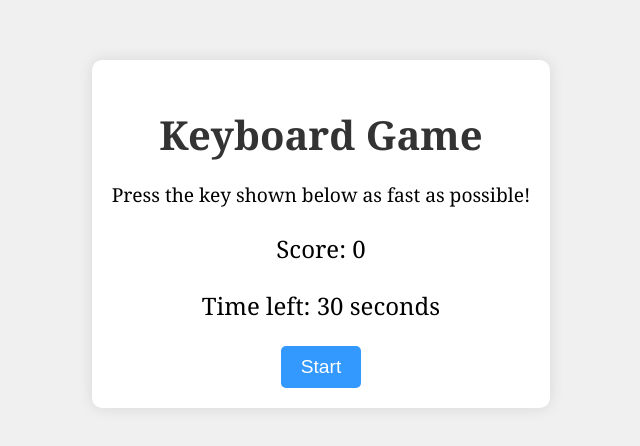
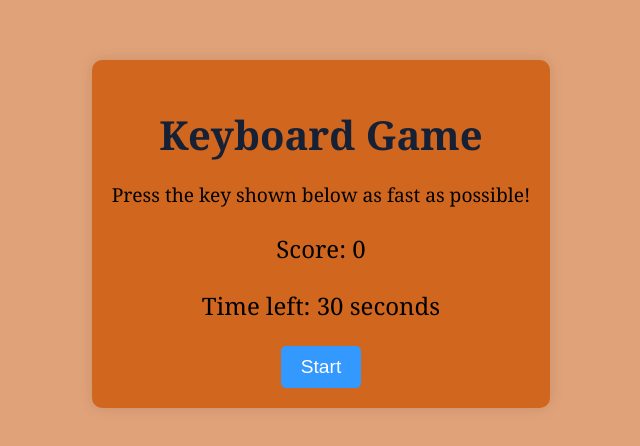
Before and after one commit to shawmn03/Keyboard-Game, a plain HTML site: page index.html in a window 1280 px wide. Shown: the part 166-612 px from the top of the page, without its empty margins (319-959 px from the left). Drawn offline with Linux system fonts and the light colour scheme; a web font is replaced by a local one.

Commit message:
Update styles.css

```diff
--- a/styles.css
+++ b/styles.css
@@ -1,6 +1,6 @@
 body {
     font-family: 'Georgia', serif;
-    background-color: #f0f0f0;
+    background-color: #e0a279;
     display: flex;
     justify-content: center;
     align-items: center;
@@ -10,7 +10,7 @@ body {
 
 .game-container {
     text-align: center;
-    background-color: #fff;
+    background-color: #d1661f;
     padding: 20px;
     border-radius: 10px;
     box-shadow: 0 0 15px rgba(0, 0, 0, 0.1);
@@ -18,7 +18,7 @@ body {
 
 .title {
     font-size: 2.5em;
-    color: #333;
+    color: #172136;
     margin-bottom: 10px;
 }
 
@@ -30,7 +30,7 @@ body {
 .key-display {
     font-size: 3em;
     margin-bottom: 20px;
-    color: #ff6600;
+    color: #0910de;
 }
 
 .scoreboard {
@@ -54,7 +54,7 @@ button:hover {
 
 .game-over {
     font-size: 1.5em;
-    color: #ff3300;
+    color: #06358c;
     display: none;
     margin-top: 20px;
 }
```
